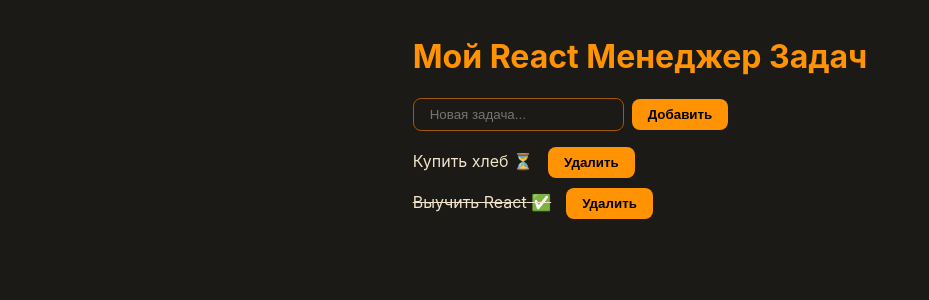
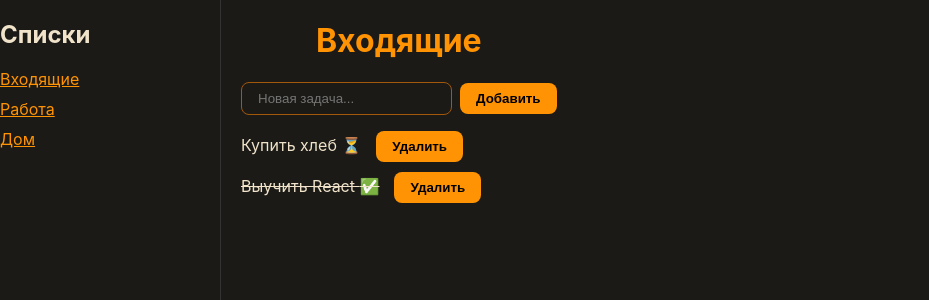
Before and after one commit to Fallingstash/web_lab3, a React (Vite) app: page /lists/list-1 in a window 1280 px wide. Shown: the top 300 px of the page, without its empty margins (0-929 px from the left). Built offline with nearby package versions, Linux system fonts and the light colour scheme.

Commit message:
create pages by routing

```diff
--- a/src/index.css
+++ b/src/index.css
@@ -16,9 +16,14 @@ body {
     background-color: var(--bg-main);
     color: var(--text-main);
     margin: 0;
-    padding: var(--space-4);
+    padding: 0; /* Убрали отступы у body */
+}
+
+/* Создаем контейнер для всего приложения */
+#root {
     display: flex;
-    justify-content: center;
+    min-height: 100vh;
+    width: 100%;
 }
 
 h1 { color: var(--color-primary); text-align: center; }
--- a/src/main.jsx
+++ b/src/main.jsx
@@ -1,14 +1,14 @@
-import { StrictMode } from 'react'
-import { createRoot } from 'react-dom/client'
-import './index.css'
-import App from './App.jsx'
+import React from 'react';
+import ReactDOM from 'react-dom/client';
+import { RouterProvider } from 'react-router';
+import { router } from './router.jsx';
 import { TodoProvider } from './state/TodoContext.jsx';
+import './index.css';
 
-
-createRoot(document.getElementById('root')).render(
-  <StrictMode>
+ReactDOM.createRoot(document.getElementById('root')).render(
+  <React.StrictMode>
     <TodoProvider>
-      <App />
+      <RouterProvider router={router} />
     </TodoProvider>
-  </StrictMode>,
-)
+  </React.StrictMode>
+);
--- /dev/null
+++ b/src/pages/Layout.jsx
@@ -0,0 +1,32 @@
+import { Link, Outlet } from 'react-router';
+import { useTodos } from '../state/TodoContext';
+
+function Layout() {
+  const { state } = useTodos();
+
+  return (
+    <div style={{ display: 'flex', gap: '20px' }}>
+      {/* Боковая панель со списками */}
+      <aside style={{ width: '200px', borderRight: '1px solid #333', paddingRight: '20px' }}>
+        <h2>Списки</h2>
+        <ul>
+          {state.lists.map(list => (
+            <li key={list.id} style={{ marginBottom: '10px' }}>
+              {/* Link - это ссылка без перезагрузки */}
+              <Link to={`/lists/${list.id}`} style={{ color: '#FF9303' }}>
+                {list.title}
+              </Link>
+            </li>
+          ))}
+        </ul>
+      </aside>
+
+      {/* Сюда будет вставляться ListPage */}
+      <main style={{ flex: 1 }}>
+        <Outlet />
+      </main>
+    </div>
+  );
+}
+
+export default Layout;
--- /dev/null
+++ b/src/pages/ListPage.jsx
@@ -0,0 +1,29 @@
+import { useParams } from 'react-router';
+import { useTodos } from '../state/TodoContext';
+import TaskList from '../components/TaskList';
+import AddTaskForm from '../components/AddTaskForm';
+
+function ListPage() {
+  // Достаем ID списка из адресной строки
+  const { listId } = useParams();
+  const { state } = useTodos();
+
+  // Находим нужный список по ID
+  const currentList = state.lists.find(l => l.id === listId);
+
+  // Если списка нет — показываем ошибку
+  if (!currentList) return <h2>Список не найден</h2>;
+
+  // Фильтруем задачи: оставляем только те, что относятся к этому списку
+  const tasksForList = state.tasks.filter(t => t.listId === listId);
+
+  return (
+    <div>
+      <h1>{currentList.title}</h1>
+      <AddTaskForm />
+      <TaskList tasks={tasksForList} />
+    </div>
+  );
+}
+
+export default ListPage;
--- /dev/null
+++ b/src/router.jsx
@@ -0,0 +1,16 @@
+import { createBrowserRouter } from 'react-router';
+import Layout from './pages/Layout'; // Мы создадим их ниже
+import ListPage from './pages/ListPage';
+
+export const router = createBrowserRouter([
+  {
+    path: '/',
+    element: <Layout />, // Обертка со списками
+    children: [
+      {
+        path: 'lists/:listId', // :listId означает, что тут будет динамический ID
+        element: <ListPage />, // Страница конкретного списка
+      },
+    ],
+  },
+]);
--- a/src/state/TodoContext.jsx
+++ b/src/state/TodoContext.jsx
@@ -7,10 +7,16 @@ const TodoContext = createContext(null);
 // 2. Создаем Провайдер (обертку, которая раздает данные всем детям)
 export function TodoProvider({ children }) {
   // Наше начальное состояние
-  const initialState = {
+    const initialState = {
+    lists: [
+      { id: 'list-1', title: 'Входящие' },
+      { id: 'list-2', title: 'Работа' },
+      { id: 'list-3', title: 'Дом' }
+    ],
     tasks: [
-      { id: '1', title: 'Купить хлеб', done: false },
-      { id: '2', title: 'Выучить React', done: true }
+      { id: 't1', listId: 'list-1', title: 'Купить хлеб', done: false },
+      { id: 't2', listId: 'list-2', title: 'Сдать отчет', done: false },
+      { id: 't3', listId: 'list-1', title: 'Выучить React', done: true }
     ]
   };
 
```
